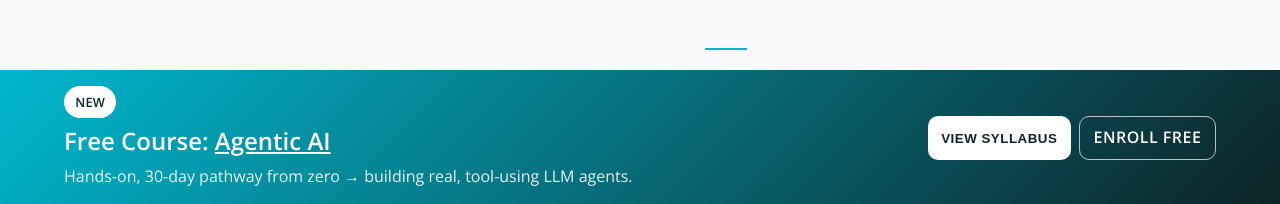
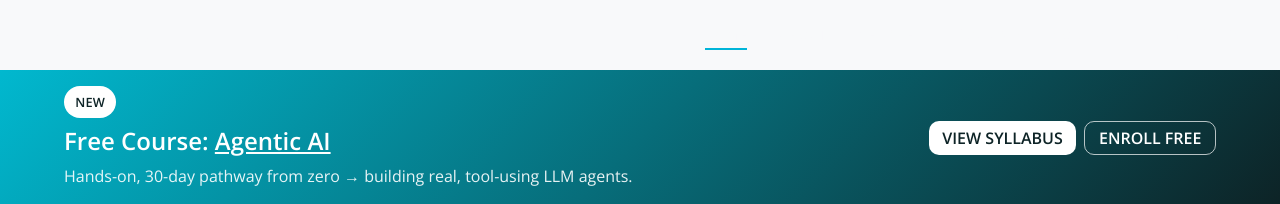
Before and after one commit to Ajay-Sai-Kiran/website, a plain HTML site: page index.html in a window 1280 px wide. Shown: the top 204 px of the page. Drawn offline with nearby package versions, Linux system fonts and the light colour scheme; no server answers; grey boxes are pictures that could not be loaded.

Commit message:
Update index.html

```diff
--- a/index.html
+++ b/index.html
@@ -37,11 +37,10 @@
     .modal-actions { display:flex; gap:.75rem; padding: 0 1.25rem 1.25rem; flex-wrap: wrap; }
     .close-btn { background:transparent; border:none; font-size:1.6rem; line-height:1; cursor:pointer; color:#333; }
     .btn-dark { background: var(--colour-dark, #0d2326); color:#fff; border-radius:10px; padding:.55rem .85rem; display:inline-block; }
-
     .syllabus { display:grid; gap:.6rem; padding-left: 1rem; }
     .syllabus li { background:#f6fafb; border:1px solid rgba(0,0,0,.06); padding:.7rem .9rem; border-radius:12px; }
 
-    /* === FREE Course Banner (NEW) === */
+    /* === FREE Course Banner (NEW, fully scoped) === */
     .free-banner {
       background: linear-gradient(135deg, #01b8cf 0%, #0d2326 100%);
       color: #fff;
@@ -56,7 +55,7 @@
       align-items: center;
       gap: 1rem;
     }
-    .badge-new {
+    .free-banner .badge-new {
       display: inline-flex; align-items: center; gap: .4rem;
       font-weight: 800; letter-spacing: .02em;
       background: #fff; color: #0d2326; border-radius: 999px; padding: .35rem .7rem; font-size: .8rem;
@@ -64,12 +63,22 @@
     .free-banner h2 { margin: .25rem 0 0; font-size: clamp(1.15rem, 2.5vw, 1.5rem); font-weight: 700; }
     .free-banner p { margin: .25rem 0 0; opacity: .9; }
     .free-banner .actions { display:flex; gap:.5rem; flex-wrap:wrap; justify-content:flex-end; }
-    .free-banner .btn {
-      appearance: none; border: 0; cursor: pointer;
-      background: #fff; color:#0d2326; border-radius: 10px; padding: .5rem .85rem; font-weight:700; text-decoration:none;
+
+    /* Private button class just for banner */
+    .fb-btn,
+    .fb-btn.ghost {
+      all: unset;               /* reset to avoid inheriting global .btn */
+      display: inline-block;
+      padding: .5rem .85rem;
+      border-radius: 10px;
+      font-weight: 700;
+      cursor: pointer;
+      line-height: 1;
+      user-select: none;
+      text-decoration: none;
     }
-    .free-banner .btn.ghost { background: transparent; color:#fff; border:1px solid rgba(255,255,255,.7); }
-    .pill-new { background:#fff; color:#0d2326; font-weight:700; padding:.3rem .55rem; border-radius:999px; font-size:.75rem; }
+    .fb-btn { background:#fff; color:#0d2326; }
+    .fb-btn.ghost { background:transparent; color:#fff; border:1px solid rgba(255,255,255,.7); }
 
     /* Ensure navbar doesn't overlay content invisibly */
     .navbar { position: relative; z-index: 1000; }
@@ -128,13 +137,13 @@
       </div>
       <div class="actions">
         <!-- Opens the Agentic syllabus modal -->
-        <button type="button" class="btn" data-open-modal="#agentic-modal">VIEW SYLLABUS</button>
+        <button type="button" class="fb-btn" data-open-modal="#agentic-modal">VIEW SYLLABUS</button>
         <!-- Opens WhatsApp chat (does not trigger modal) -->
         <a
-          class="btn ghost"
+          class="fb-btn ghost"
           href="https://wa.me/918125352626?text=Hi%20D3-FORGE%2C%20I%20want%20to%20enroll%20in%20the%20Free%20Agentic%20AI%20course."
           target="_blank" rel="noopener" data-modal-exempt
-        >Enroll Free</a>
+        >ENROLL FREE</a>
       </div>
     </div>
   </section>
@@ -239,9 +248,9 @@
           <div class="course-actions">
             <span class="pill-new" aria-hidden="true">NEW</span>
             <span class="pill-muted">Free</span>
-            <button class="btn btn-light" data-open-modal="#agentic-modal">View Syllabus</button>
+            <button class="btn-light" data-open-modal="#agentic-modal">View Syllabus</button>
             <a
-              class="btn btn-ghost"
+              class="btn-ghost"
               href="https://wa.me/918125352626?text=Hi%20D3-FORGE%2C%20I%20want%20to%20enroll%20in%20the%20Free%20Agentic%20AI%20course."
               target="_blank" rel="noopener" data-modal-exempt
             >Enroll Free</a>
@@ -259,15 +268,15 @@
           <h3>Generative AI for Product Managers</h3>
           <p>8-week end-to-end program: Strategy → Architecture → Data → Agents → MLOps → Governance → Stakeholder Alignment → Capstone.</p>
           <div class="course-actions">
-            <button class="btn btn-light" data-open-modal="#genai-modal">View Syllabus</button>
+            <button class="btn-light" data-open-modal="#genai-modal">View Syllabus</button>
             <a
-              class="btn btn-ghost"
+              class="btn-ghost"
               href="https://raw.githubusercontent.com/Ajay-Sai-Kiran/website/main/assets/AI%20for%20Product%20Managers%20(1).pdf"
               download="AI-for-Product-Managers.pdf"
               rel="noopener"
               data-modal-exempt
             >Download PDF</a>
-            <a class="btn btn-ghost" href="training.html" data-modal-exempt>Details</a>
+            <a class="btn-ghost" href="training.html" data-modal-exempt>Details</a>
           </div>
         </article>
 
```
